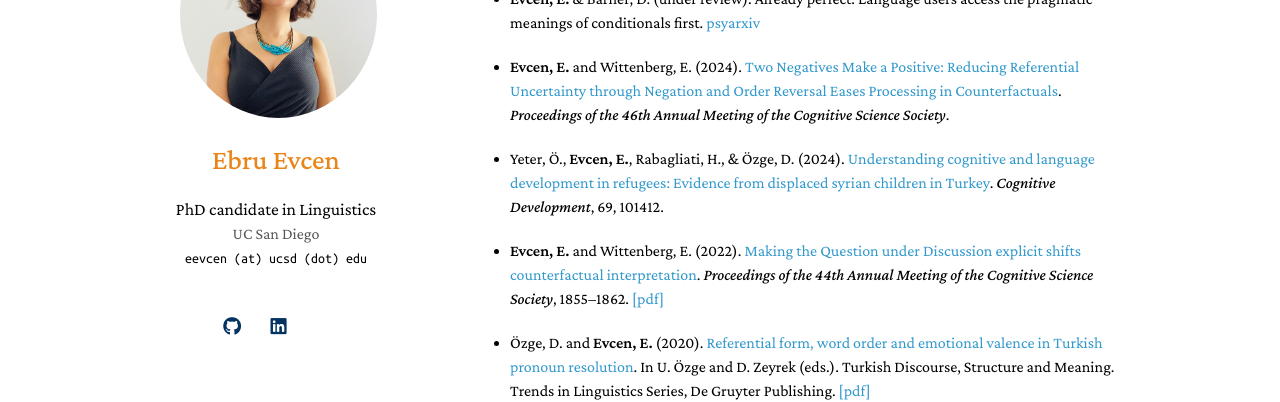
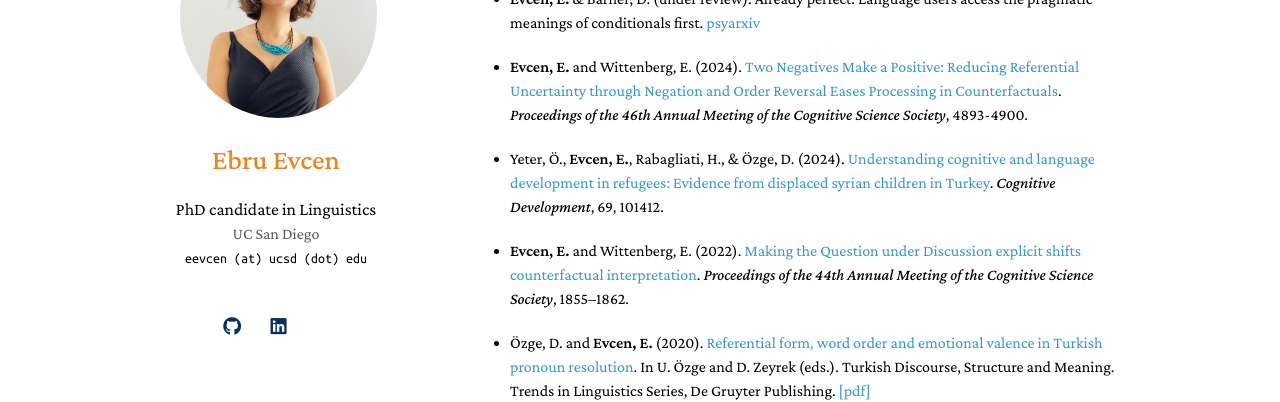
Before and after one commit to ebruevcen/ebruevcen.github.io, a Jekyll site: the page built from publications_presentations.md, in a window 1280 px wide and 900 px high. Shown: the part 149-551 px from the top of the window. Built offline with Jekyll 4.4.1, drawn with Linux system fonts in a browser that asks for light colours; nearby versions of some CDN libraries; library files that are not in the unit come from our copies; a style sheet for code colours, icons or effects is not loaded.

Commit message:
Update publications_presentations.md

```diff
--- a/publications_presentations.md
+++ b/publications_presentations.md
@@ -9,11 +9,11 @@ permalink: /publications_presentations/
 
 - <b>Evcen, E. </b> & Barner, D. (under review). Already perfect: Language users access the pragmatic meanings of conditionals first. [psyarxiv](https://osf.io/preprints/psyarxiv/mv3y8)
 
-- <b>Evcen, E.</b> and Wittenberg, E. (2024). [Two Negatives Make a Positive: Reducing Referential Uncertainty through Negation and Order Reversal Eases Processing in Counterfactuals](https://escholarship.org/uc/item/1rx1b25r#main). *Proceedings of the 46th Annual Meeting of the Cognitive Science Society*.
+- <b>Evcen, E.</b> and Wittenberg, E. (2024). [Two Negatives Make a Positive: Reducing Referential Uncertainty through Negation and Order Reversal Eases Processing in Counterfactuals](https://escholarship.org/uc/item/1rx1b25r#main). *Proceedings of the 46th Annual Meeting of the Cognitive Science Society*, 4893-4900.
 
 - Yeter, Ö., <b>Evcen, E.</b>, Rabagliati, H., & Özge, D. (2024). [Understanding cognitive and language development in refugees: Evidence from displaced syrian children in Turkey](https://www.sciencedirect.com/science/article/abs/pii/S088520142300117X?via%3Dihub). *Cognitive Development*, 69, 101412.
 
-- <b>Evcen, E.</b> and Wittenberg, E. (2022). [Making the Question under Discussion explicit shifts counterfactual interpretation](https://escholarship.org/uc/item/43z0w42j). *Proceedings of the 44th Annual Meeting of the Cognitive Science Society*, 1855–1862. [\[pdf\]](https://ebruevcen.github.io/assets/files/EvcenWittenberg2022.pdf)
+- <b>Evcen, E.</b> and Wittenberg, E. (2022). [Making the Question under Discussion explicit shifts counterfactual interpretation](https://escholarship.org/uc/item/43z0w42j). *Proceedings of the 44th Annual Meeting of the Cognitive Science Society*, 1855–1862.
 
 - Özge, D. and <b>Evcen, E.</b> (2020). [Referential form, word order and emotional valence in Turkish pronoun resolution](https://www.degruyter.com/document/doi/10.1515/9783110686654-007/html). In U. Özge and D. Zeyrek (eds.). Turkish Discourse, Structure and Meaning. Trends in Linguistics Series, De Gruyter Publishing. [\[pdf\]](https://ebruevcen.github.io/assets/files/OzgeEvcen2020.pdf)
 
```
